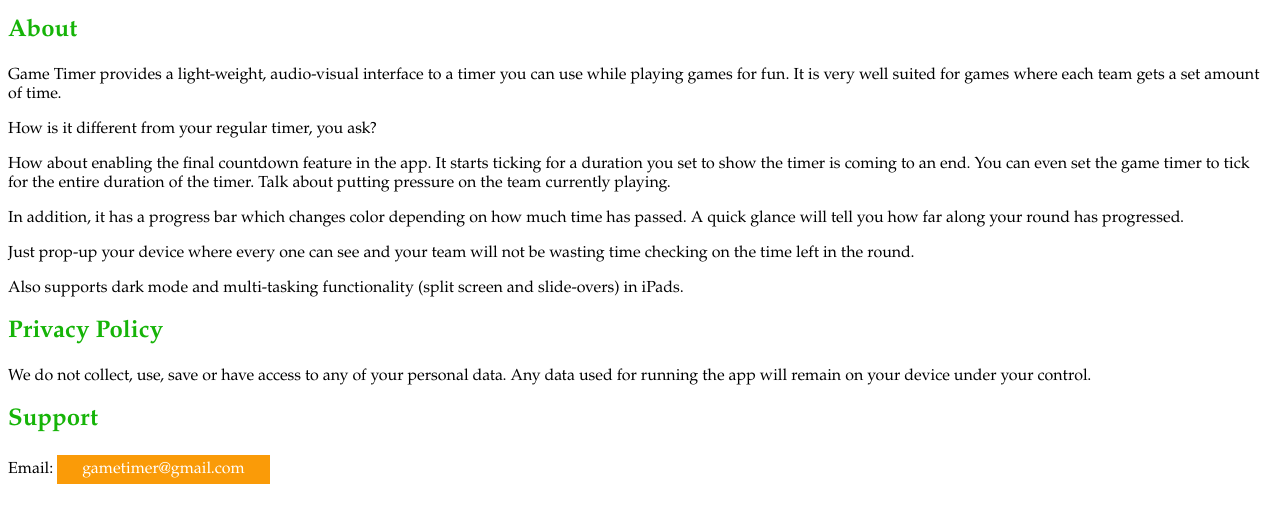
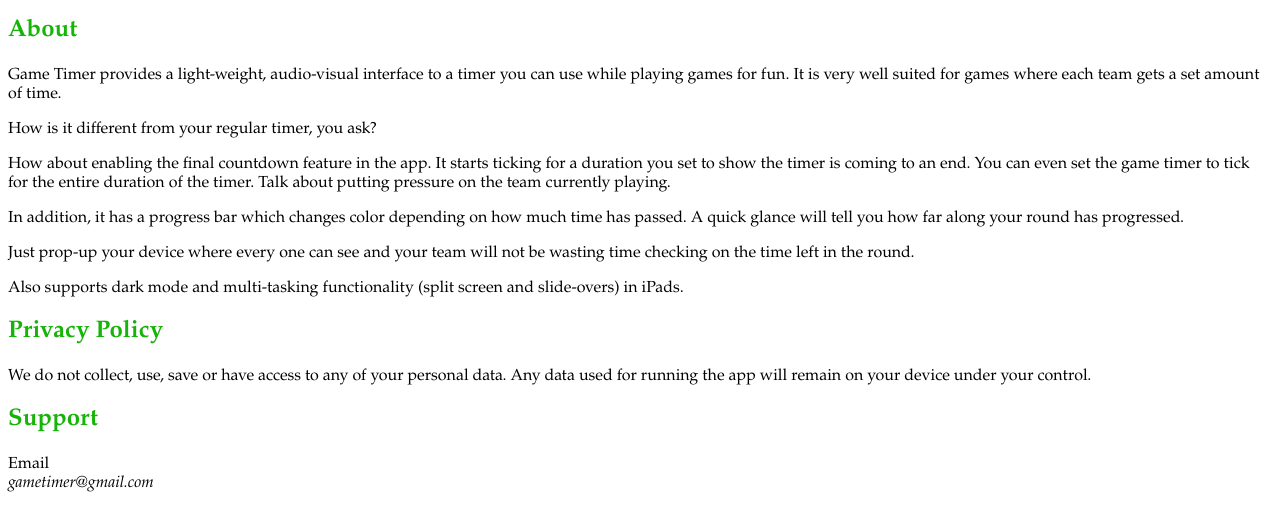
Before and after one commit to cpabbathi/GameTimerApp, a plain HTML site: page index.html in a window 1280 px wide. Shown: the part 201-732 px from the top of the page. Drawn offline with Linux system fonts and the light colour scheme.

Commit message:
Decoration changes

```diff
--- a/index.html
+++ b/index.html
@@ -50,6 +50,6 @@ a {
 We do not collect, use, save or have access to any of your personal data. Any data used for running the app will remain on your device under your control.
 
 <h2 id="Support">Support</h2>
-Email: <a href="mailto:gametimer@gmail.com">gametimer@gmail.com</a>
+Email<address>gametimer@gmail.com</address>
 </body>
 </html>
```
